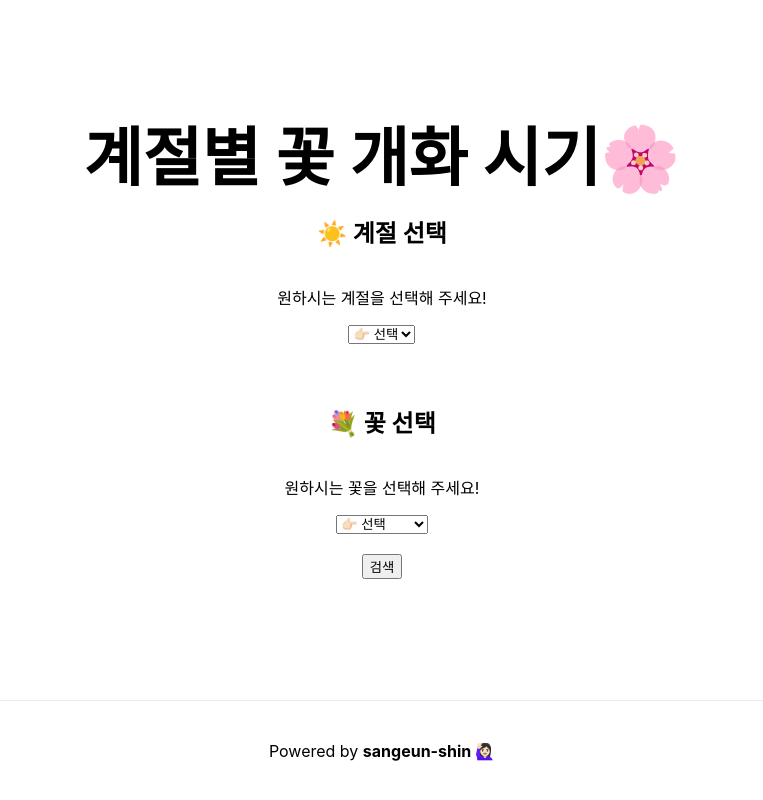
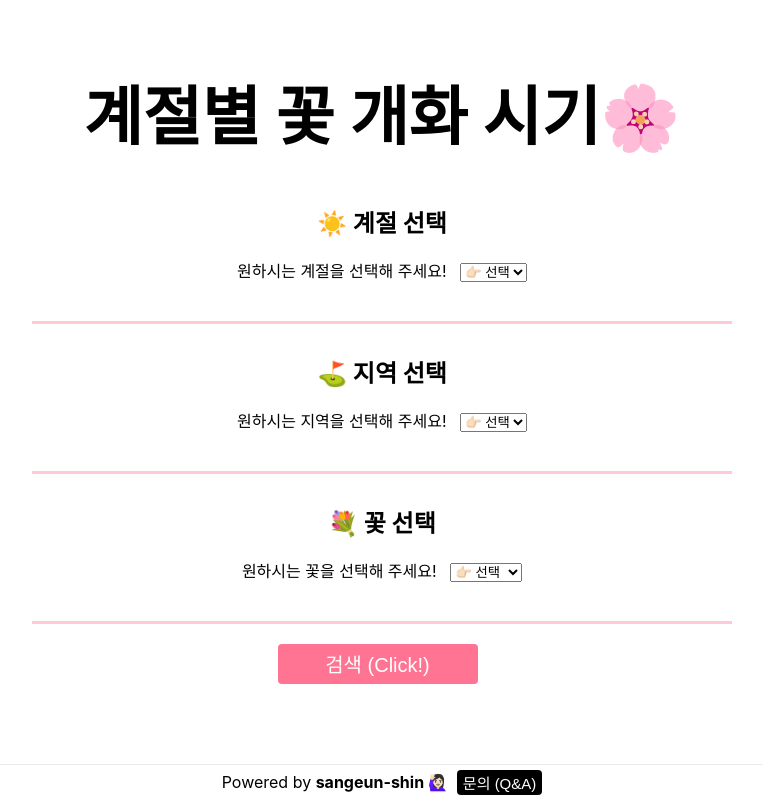
Before and after one commit to shinsangeun/seasonal-flowers, a Next.js app: page / in a window 1280 px wide. Shown: the whole page, without its empty margins (258-1021 px from the left). Built offline with nearby package versions, Linux system fonts and the light colour scheme.

Commit message:
1. styled-components 적용 2. .babelrc 파일 추가 3. options 컴포넌트 분리

```diff
--- a/package.json
+++ b/package.json
@@ -9,12 +9,14 @@
   },
   "dependencies": {
     "@emotion/react": "^11.4.0",
+    "babel-plugin-styled-components": "^1.13.2",
     "dotenv": "^10.0.0",
     "next": "10.2.0",
     "puppeteer": "^10.1.0",
     "react": "17.0.2",
     "react-dom": "^17.0.2",
     "react-select": "^4.3.1",
-    "scraper-instagram": "^1.0.17"
+    "scraper-instagram": "^1.0.17",
+    "styled-components": "^5.3.0"
   }
 }
--- a/pages/index.js
+++ b/pages/index.js
@@ -1,47 +1,68 @@
 import Head from 'next/head'
 import styles from '../styles/Home.module.css'
 import Link from 'next/link'
+import styled from 'styled-components'
+import locationOptions from '../src/components/data/locationOptions';
+import weatherOptions from '../src/components/data/weatherOptions';
+import flowerOptions from '../src/components/data/flowerOptions';
+
+const SearchBtn = styled.button`
+    border: none;
+    border-radius: 4px;
+    height: 40px;
+    width: 200px;
+    font-size: 20px;
+    background-color: #FF7493;
+    color: white;
+    :hover{
+        background-color: #99c6f5;
+    }
+`;
+
+const QnaBtn = styled.button`
+    border: none;
+    border-radius: 4px;
+    height: 25px;
+    font-size: 15px;
+    background-color: black;
+    color: white;
+    :hover{
+        background-color: #FF7493;
+    }
+`;
+
+const Title = styled.h2`
+    text-align: center;
+`;
+
+const Box = styled.div`
+    border: none;
+    padding:10px;
+    border-bottom: 3px solid #FFCAD5;
+    height: 150px;
+    width: 700px;
+    float: left;
+`;
 
 const handleChange = (obj) => {
     console.log("obj:", obj.target.value)
 }
 
-const weatherOptions = [
-    {id: "", value: "👉🏻 선택"},
-    {id: "spring", value: "🌸 봄"},
-    {id: "summer", value: "🍀️ 여름"},
-    {id: "autumn", value: "🍂 가을"},
-    {id: "winter", value: "☃️ 겨울"}
-]
-
-const flowerOptions = [
-    {id: "", value: "👉🏻 선택"},
-    {id: "random", value: "🌠 랜덤"},
-    {id: "cherryBlossom", value: "🌸 벚꽃"},
-    {id: "magnolia", value: "🐚 목련"},
-    {id: "forsythia", value: "🌼 개나리"},
-    {id: "rhododendron", value: "🌺 진달래"},
-    {id: "tulipa", value: "🌷 튤립"},
-    {id: "rose", value: "🌹 장미"},
-    {id: "sunflower", value: "🌻 해바라기"},
-    {id: "daisy", value: "🌼 데이지"},
-    {id: "hydrangea", value: "🌻 수국"}
-]
-
-export default function Home() {
+const Home = () => {
     return (
         <>
             <Head>
                 <title>계절별 꽃 개화 시기🌸</title>
-                <meta name="description" content=""/>
-                <link rel="icon" href="/favicon.ico"/>
             </Head>
 
             <div className={styles.container}>
                 <main className={styles.main}>
                     <h1 className={styles.title}>계절별 꽃 개화 시기🌸</h1>
-                    <h2>☀️ 계절 선택</h2>
-                    <p>원하시는 계절을 선택해 주세요!</p>
+                    <br/>
+
+                    <Box>
+                        <Title>☀️ 계절 선택</Title>
+                        <p style={{'textAlign': 'center'}}>원하시는 계절을 선택해 주세요! &nbsp;&nbsp;
                             <select id="weather" onChange={handleChange}>
                                 {weatherOptions.map((data, index) => (
                                     <option id={weatherOptions[index].id} key={weatherOptions[index].id}>
@@ -49,10 +70,25 @@ export default function Home() {
                                     </option>
                                 ))}
                             </select>
+                        </p>
+                    </Box>
 
-                    <br/><br/>
-                    <h2>💐 꽃 선택</h2>
-                    <p>원하시는 꽃을 선택해 주세요!</p>
+                    <Box>
+                        <Title>⛳️ 지역 선택</Title>
+                        <p style={{'textAlign': 'center'}}>원하시는 지역을 선택해 주세요! &nbsp;&nbsp;
+                            <select id="location" onChange={handleChange}>
+                                {locationOptions.map((data, index) => (
+                                    <option id={locationOptions[index].id} key={locationOptions[index].id}>
+                                        {locationOptions[index].value}
+                                    </option>
+                                ))}
+                            </select>
+                        </p>
+                    </Box>
+
+                    <Box>
+                        <Title>💐 꽃 선택</Title>
+                        <p style={{'textAlign': 'center'}}>원하시는 꽃을 선택해 주세요! &nbsp;&nbsp;
                             <select id="flowers" onChange={handleChange}>
                                 {flowerOptions.map((data, index) => (
                                     <option id={flowerOptions[index].id} key={flowerOptions[index].id}>
@@ -60,15 +96,23 @@ export default function Home() {
                                     </option>
                                 ))}
                             </select>
+                        </p>
+                    </Box>
+
                     <br/>
-                    <button><Link href="/season">검색</Link></button>
+                    <div>
+                        <SearchBtn><Link href="/season">검색 (Click!) </Link></SearchBtn> &nbsp;
+                    </div>
                 </main>
                 <footer className={styles.footer}>
                     <a href="https://github.com/shinsangeun/seasonal-flowers">
-                        Powered by&nbsp;<b>sangeun-shin 🙋🏻‍♀️</b>
+                        Powered by&nbsp;<b>sangeun-shin 🙋🏻‍♀️</b> &nbsp;&nbsp;
+                        <QnaBtn><Link href="/qna">문의 (Q&A) </Link></QnaBtn>
                     </a>
                 </footer>
             </div>
         </>
     )
 }
+
+export default Home;
--- /dev/null
+++ b/src/components/data/flowerOptions.js
@@ -0,0 +1,13 @@
+module.exports = [
+    {id: "", value: "👉🏻 선택"},
+    {id: "random", value: "랜덤"},
+    {id: "cherryBlossom", value: "벚꽃"},
+    {id: "magnolia", value: "목련"},
+    {id: "forsythia", value: "개나리"},
+    {id: "rhododendron", value: "진달래"},
+    {id: "tulipa", value: "튤립"},
+    {id: "rose", value: "장미"},
+    {id: "sunflower", value: "해바라기"},
+    {id: "daisy", value: "데이지"},
+    {id: "hydrangea", value: "수국"}
+]
--- /dev/null
+++ b/src/components/data/locationOptions.js
@@ -0,0 +1,9 @@
+module.exports = [
+    {id: "", value: "👉🏻 선택"},
+    {id: "seoul", value: "서울"},
+    {id: "gyunggi", value: "경기도"},
+    {id: "kangwon", value: "강원도"},
+    {id: "incheon", value: "인천"},
+    {id: "busan", value: "부산"},
+    {id: "jeju", value: "제주"}
+];
--- /dev/null
+++ b/src/components/data/weatherOptions.js
@@ -0,0 +1,7 @@
+module.exports = [
+    {id: "", value: "👉🏻 선택"},
+    {id: "spring", value: "봄"},
+    {id: "summer", value: "여름"},
+    {id: "autumn", value: "가을"},
+    {id: "winter", value: "겨울"}
+]
```
Also changed, not shown: pages/location/index.js (+16 -10 lines), pages/qna/index.js (+20 -7 lines), pages/season/index.js (+19 -34 lines), .babelrc (added), 1 other file (tests, documents, lock files or other folders). Lines whose indentation alone changed are shown as unchanged.
